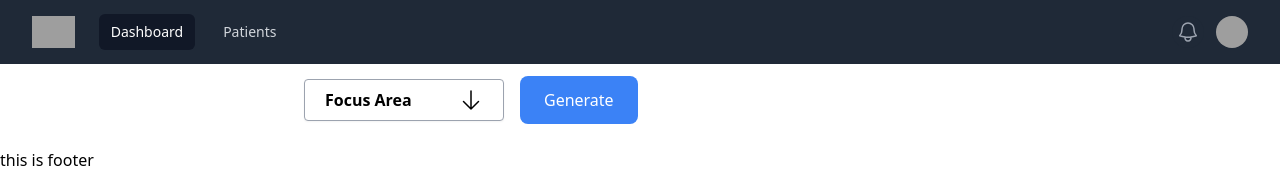
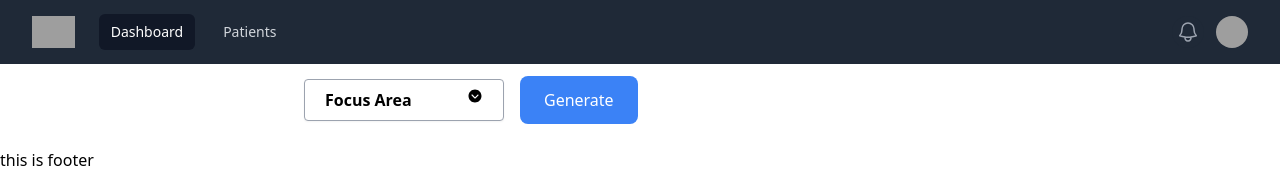
Before and after one commit to thomasmartinez114/znapply, a Next.js app: page / in a window 1280 px wide. Shown: the top 178 px of the page. Built offline with nearby package versions, Linux system fonts and the light colour scheme; grey boxes are pictures that could not be loaded.

Commit message:
updated icon

```diff
--- a/components/SearchBar.jsx
+++ b/components/SearchBar.jsx
@@ -1,7 +1,7 @@
 'use client'; // Ensure this component is a client component
 
 import React, { useState } from 'react';
-import { ArrowDownIcon } from '@heroicons/react/24/outline';
+import { IoIosArrowDropdownCircle } from 'react-icons/io';
 
 const SearchBar = ({ onSubmit }) => {
   const [focusArea, setFocusArea] = useState('');
@@ -36,7 +36,7 @@ const SearchBar = ({ onSubmit }) => {
           >
             {focusArea || 'Focus Area'}{' '}
             {/* Display selected item or placeholder */}
-            <ArrowDownIcon className='w-6' />
+            <IoIosArrowDropdownCircle />
           </div>
 
           {/* Conditionally render the dropdown based on state */}
--- a/package.json
+++ b/package.json
@@ -18,7 +18,8 @@
     "next": "14.2.12",
     "openai": "^4.67.2",
     "react": "^18",
-    "react-dom": "^18"
+    "react-dom": "^18",
+    "react-icons": "^5.3.0"
   },
   "devDependencies": {
     "postcss": "^8",
```
Also changed, not shown: 1 other file (tests, documents, lock files or other folders).
